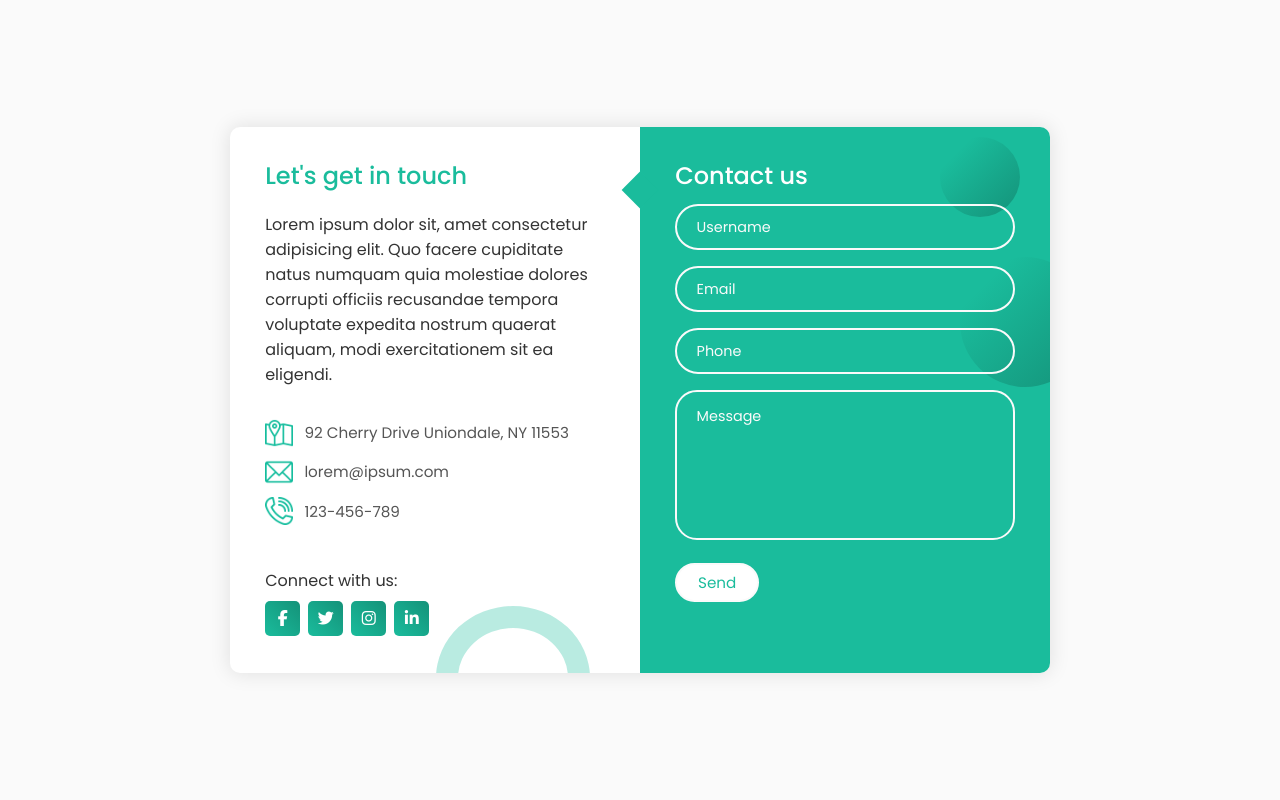
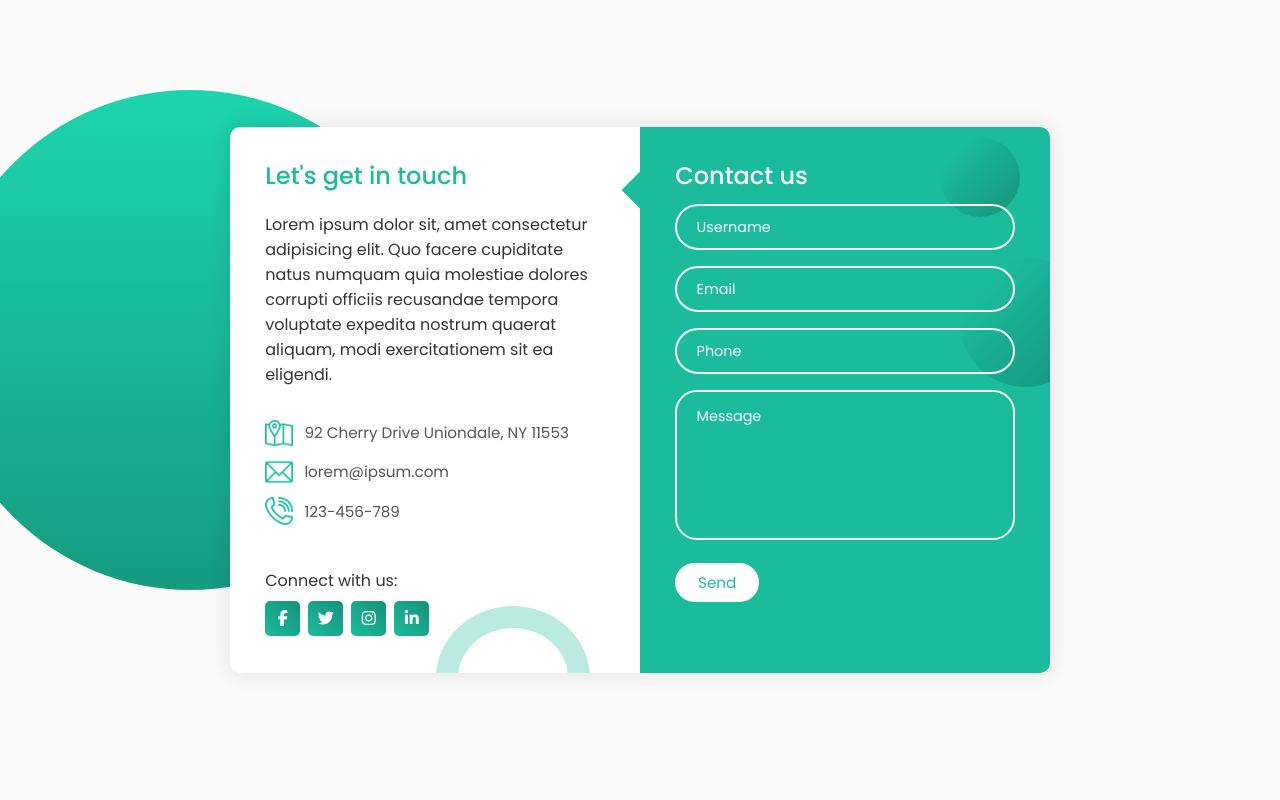
Before and after one commit to baylagas/ese-progra2-contact-form, a Flask app: page / in a window 1280 px wide. Run offline with Flask 2, Linux system fonts and the light colour scheme; some libraries are stand-ins or nearby versions.

Commit message:
add class big-circle tag in css

```diff
--- a/static/style.css
+++ b/static/style.css
@@ -265,3 +265,14 @@ textarea.input{
     right: 50px;
     opacity: 0.3;
 }
+
+.big-circle{
+    position: absolute;
+    width: 500px;
+    height: 500px;
+    border-radius: 50%;
+    background: linear-gradient(to bottom, #1cd4af, #159b80);
+    bottom: 50%;
+    right: 50%;
+    transform: translate(-40%, 38%);
+}
```
